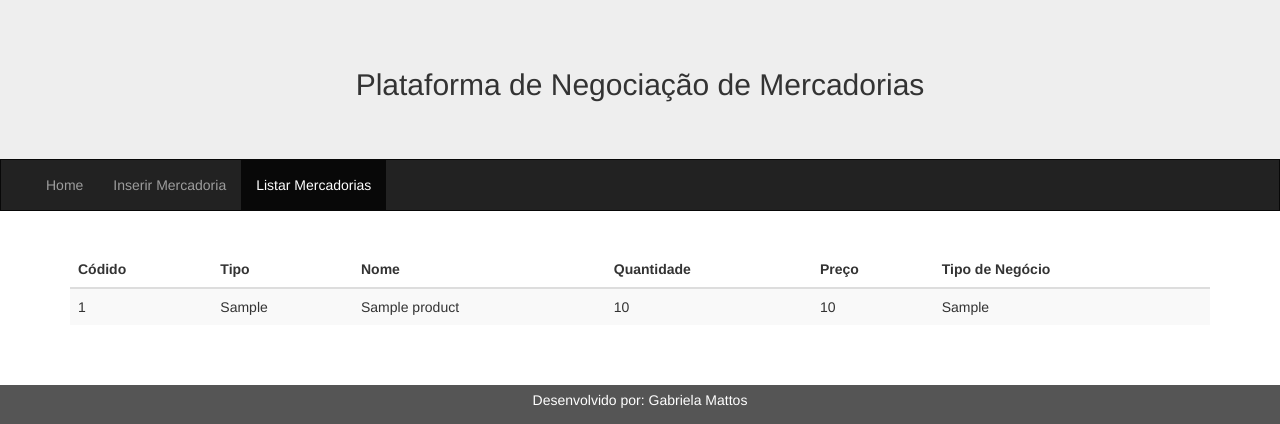
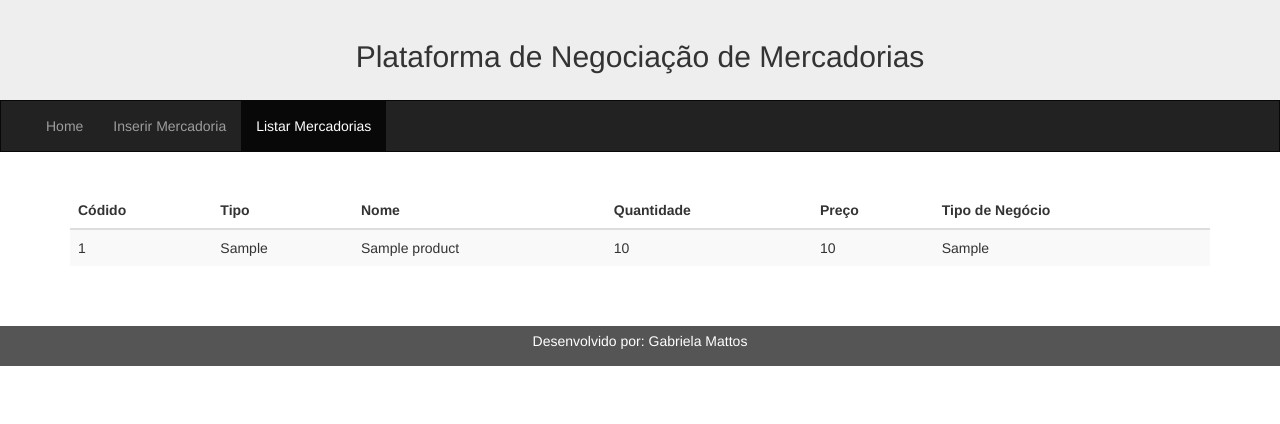
Before and after one commit to gabrielavmattos-zz/pnm, a PHP site: page /listProduct.php in a window 1280 px wide. Shown: the top 424 px of the page. Run offline with PHP 8.4, Linux system fonts and the light colour scheme; tables that the repository leaves empty or names only in its code hold one stand-in row (values such as "Sample post").

Commit message:
Update listProduct.php

```diff
--- a/listProduct.php
+++ b/listProduct.php
@@ -39,8 +39,12 @@
 				padding: 5px;
 			}
 
+
 			.jumbotron {
-				margin-bottom: 0;
+				height: 100px;
+				text-align: center;
+				margin: 0;
+				padding-top: 20px;
 			}
 
 			/* On small screens, set height to 'auto' for sidenav and grid */
```
